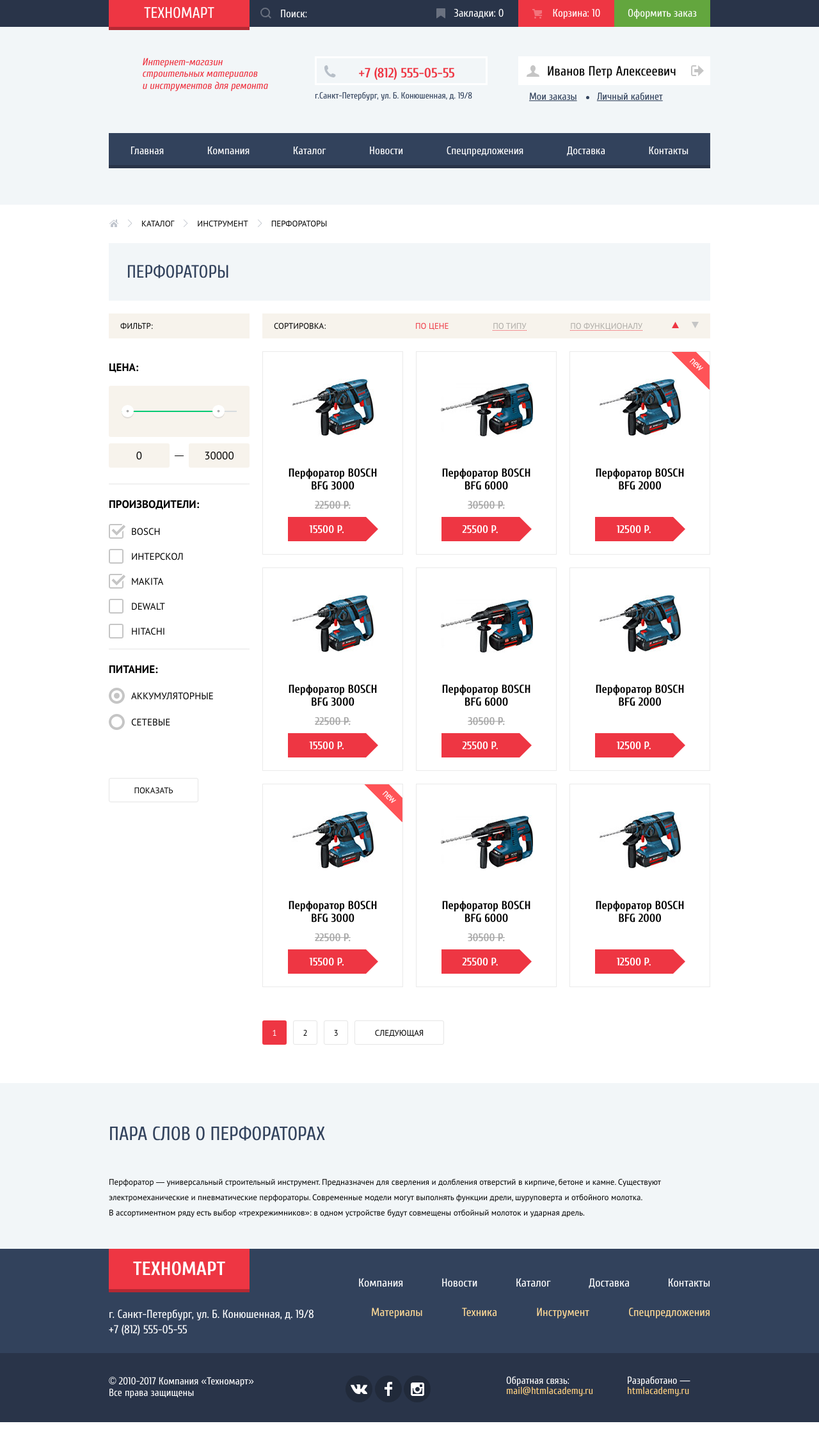
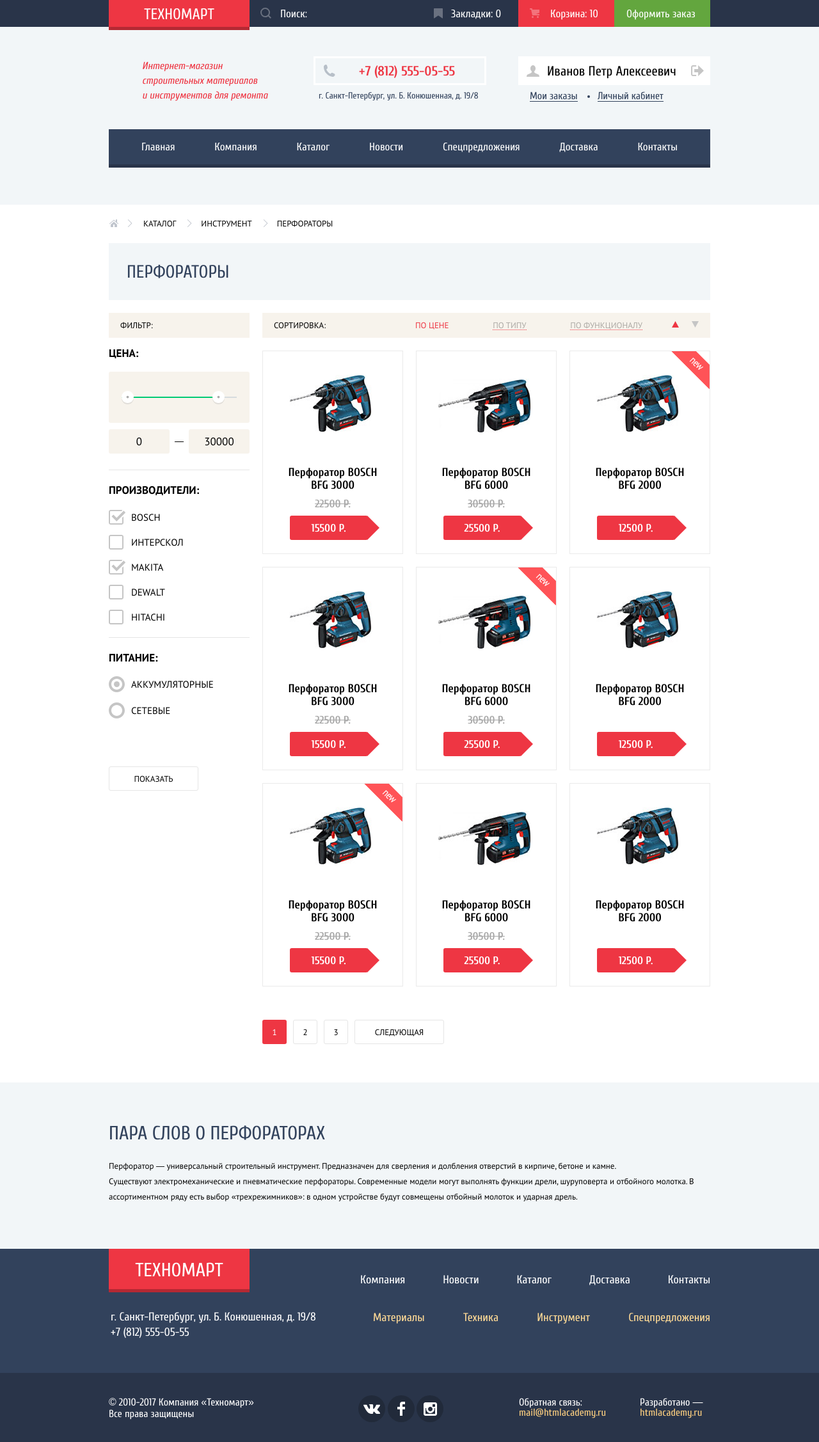
Before and after one commit to arcticstormx/561605-technomart, a plain HTML site: page catalog.html in a window 1280 px wide. Shown: the whole page at 64% size. Before the commit the page ends 2223 px from the top, so only its background shows below. Drawn offline with Linux system fonts and the light colour scheme.

Commit message:
Catalog page done. Almost pixel perfect.

```diff
--- a/catalog.html
+++ b/catalog.html
@@ -57,14 +57,14 @@
             и&nbsp;инструментов для ремонта
           </p>
           <div class="header-contacts">
-            <p class="header-phone">
-              <a href="tel:+78125550555">
-                <svg xmlns="http://www.w3.org/2000/svg" width="19" height="19" viewBox="0 0 19 19">
+            <div class="header-phone">
+              <a class="header-phone-self" href="tel:+78125550555">
+                <svg class="phone-icon" xmlns="http://www.w3.org/2000/svg" width="19" height="19" viewBox="0 0 19 19">
                   <path fill="#B7BFC8" d="M15.572 18.985h-.941c-4.129-.488-7.157-2.408-9.359-4.864C3.062 11.66 1.318 8.492.978 4.228V3.084c.078-.774.459-1.304.898-1.757C2.425.766 3.25.044 4.002.019c.554-.018 1.5.38 1.879.899.329.446.504 1.339.656 2.003.154.671.505 1.643.408 2.289-.148 1.007-1.487 1.434-1.879 2.166 1.307 3.135 3.443 5.439 6.293 7.031.715-.392 1.346-1.572 2.332-1.595.359-.009.818.178 1.184.286.402.121.75.275 1.104.408.596.224 1.648.521 2.004 1.021.365.513.57 1.356.49 1.879-.164 1.041-1.879 2.197-2.901 2.579z" /></svg>
                 +7 (812) 555-05-55
               </a>
-            </p>
-            <p class="header-address">г.Санкт-Петербург, ул. Б. Конюшенная, д. 19/8</p>
+            </div>
+            <span class="header-address">г. Санкт-Петербург, ул. Б. Конюшенная, д. 19/8</span>
           </div>
           <div class="header-user header-user-logged">
             <a class="header-user-name">
@@ -100,8 +100,8 @@
   <main class="catalog-main">
     <div class="container">
       <ol class="breadcrumbs">
-        <li>
-          <a href="index.html">
+        <li class="breadcrumbs-item">
+          <a class="breadcrumbs-link" href="index.html">
             <svg xmlns="http://www.w3.org/2000/svg" width="15" height="12" viewBox="0 0 15 12">
               <g fill="#C1C6CE">
                 <path d="M3 8v4h4V8h2v4h4V8L8 3.516z" />
@@ -111,11 +111,15 @@
             <span class="visually-hidden">Главная</span>
           </a>
         </li>
-        <li>
-          <a href="#">Каталог</a>
+        <li class="breadcrumbs-item">
+          <a class="breadcrumbs-link" href="#">Каталог</a>
         </li>
-        <li><a href="#">Инструмент</a></li>
-        <li class="breadcrumbs-current"><a href="#">Перфораторы</a></li>
+        <li class="breadcrumbs-item">
+          <a class="breadcrumbs-link" href="#">Инструмент</a>
+        </li>
+        <li class="breadcrumbs-item breadcrumbs-current">
+          <a class="breadcrumbs-link" href="#">Перфораторы</a>
+        </li>
       </ol>
       <div class="catalog-title-container">
         <h1 class="catalog-title">Перфораторы</h1>
@@ -346,7 +350,7 @@
               <button type="button" class="catalog-item-btn catalog-item-btn-bookmark">В закладки</button>
             </div>
             </li>
-            <li class="catalog-item">
+            <li class="catalog-item new-flag">
               <a href="item.html" class="catalog-item-img-link">
                 <img class="catalog-item-img" src="img/BFG-6000.jpg" alt="Перфоратор BOSCH BFG 6000">
               </a>
@@ -513,8 +517,9 @@
       <div class="container">
         <h2 class="catalog-category-description-title">Пара слов о перфораторах</h2>
         <p class="catalog-category-description-body">
-          Перфоратор&nbsp;&mdash; универсальный строительный инструмент. Предназначен для сверления и&nbsp;долбления отверстий в&nbsp;кирпиче, бетоне и&nbsp;камне.
-          Существуют электромеханические и&nbsp;пневматические перфораторы. Современные модели могут выполнять функции дрели, шуруповерта и&nbsp;отбойного молотка. В&nbsp;ассортиментном ряду есть выбор &laquo;трехрежимников&raquo;: в&nbsp;одном устройстве будут совмещены отбойный молоток и&nbsp;ударная дрель.
+          Перфоратор&nbsp;&mdash; универсальный строительный инструмент. Предназначен для сверления и&nbsp;долбления отверстий в&nbsp;кирпиче, бетоне и&nbsp;камне. <br>
+          Существуют электромеханические и&nbsp;пневматические перфораторы. Современные модели могут выполнять функции дрели, шуруповерта и&nbsp;отбойного молотка. В <br>
+          ассортиментном ряду есть выбор &laquo;трехрежимников&raquo;: в&nbsp;одном устройстве будут совмещены отбойный молоток и&nbsp;ударная дрель.
         </p>
       </div>
     </section>
@@ -530,11 +535,11 @@
             <a class="footer-logo">Техномарт</a>
           </div>
           <ul class="footer-pages-nav">
-            <li><a class="footer-pages-link" href="">Компания</a></li>
-            <li><a class="footer-pages-link" href="">Новости</a></li>
-            <li><a class="footer-pages-link" href="catalog.html">Каталог</a></li>
-            <li><a class="footer-pages-link" href="">Доставка</a></li>
-            <li><a class="footer-pages-link" href="">Контакты</a></li>
+            <li class="footer-pages-nav-item"><a class="footer-pages-link" href="">Компания</a></li>
+            <li class="footer-pages-nav-item"><a class="footer-pages-link" href="">Новости</a></li>
+            <li class="footer-pages-nav-item"><a class="footer-pages-link" href="catalog.html">Каталог</a></li>
+            <li class="footer-pages-nav-item"><a class="footer-pages-link" href="">Доставка</a></li>
+            <li class="footer-pages-nav-item"><a class="footer-pages-link" href="">Контакты</a></li>
           </ul>
         </div>
         <div class="footer-top-lower">
@@ -543,10 +548,10 @@
             +7 (812) 555-05-55
           </p>
           <ul class="footer-categories-nav">
-            <li><a class="footer-categories-link" href="materials.html">Материалы</a></li>
-            <li><a class="footer-categories-link" href="electronics.html">Техника</a></li>
-            <li><a class="footer-categories-link" href="instruments.html">Инструмент</a></li>
-            <li><a class="footer-categories-link" href="specials.html">Спецпредложения</a></li>
+            <li class="footer-categories-nav-item"><a class="footer-categories-link" href="materials.html">Материалы</a></li>
+            <li class="footer-categories-nav-item"><a class="footer-categories-link" href="electronics.html">Техника</a></li>
+            <li class="footer-categories-nav-item"><a class="footer-categories-link" href="instruments.html">Инструмент</a></li>
+            <li class="footer-categories-nav-item"><a class="footer-categories-link" href="specials.html">Спецпредложения</a></li>
           </ul>
         </div>
       </div>
--- a/css/stylesheet.css
+++ b/css/stylesheet.css
@@ -178,8 +178,8 @@ a {
 	color: #ffffff;
 	font-family: 'Cuprum', 'Arial', sans-serif;
 	font-size: 24px;
+  line-height: 1;
 	text-transform: uppercase;
-	text-align: center;
 	background-color: #ee3643;
 }
 
@@ -218,8 +218,8 @@ background-color: #b52933;
 .main-header .logo-self {
   display: flex;
   flex-grow: 1;
-  align-items: center;
   justify-content: center;
+  padding-top: 11px;
 }
 
 .search-header {
@@ -303,8 +303,10 @@ background-color: #b52933;
 .user-nav-btn {
   display: flex;
   flex-grow: 1;
-  justify-content: center;
-  align-items: center;
+  padding: 12.5px 0 12.5px 18px;
+  line-height: 1;
+  /*justify-content: center;*/
+  /*align-items: center;*/
 }
 
 .user-nav-btn:hover {
@@ -347,6 +349,7 @@ background-color: #b52933;
 
 
 .btn-order {
+  padding-left: 19px;
 	background-color: #63a63e;
 }
 
@@ -359,48 +362,60 @@ background-color: #b52933;
 }
 
 .header-mid {
-	margin-bottom: 44px;
+  margin-bottom: 25px;
 }
 
 .motto {
 	color: #ee3643;
 	font-family: 'Cuprum', 'Arial', sans-serif;
 	font-size: 16px;
+  line-height: 23px;
 	font-style: italic;
 	width: 200px;
-	margin-top: 0;
+	margin-top: 4px;
 	margin-left: 52px;
-	margin-right: 70px;
-}
-
-.header-mid .header-phone {
+	margin-right: 68px;
+}
+
+.header-contacts {
+  position: relative;
+}
+
+.header-phone {
+  display: flex;
 	border: 3px solid #ffffff;
-	padding: 11px 0;
-	line-height: 0px;
-	text-align: center;
-	margin-top: 0;
 	width: 270px;
 	height: 45px;
-	padding-right: 47px;
-}
-
-.header-mid .header-phone a {
-	color: #ee3643;
+}
+
+.header-phone-self {
+  position: relative;
+  width: 100%;
+  padding-top: 10px;
+  padding-left: 68px;
 	font-family: 'Cuprum', 'Arial', sans-serif;
 	font-weight: 700;
 	font-size: 21px;
-}
-
-.header-mid .header-phone svg {
-	margin-left: 10px;
-	margin-right: 30px;
-}
-
-.header-mid .header-address {
+  line-height: 1;
+	color: #ee3643;
+}
+
+.header-phone .phone-icon {
+  position: absolute;
+  width: 19px;
+  height: 19px;
+  top: 10px;
+  left: 12px;
+}
+
+.header-address {
+  position: absolute;
+  top: 55px;
+  left: 8px;
 	color: #32425c;
 	font-family: 'Cuprum', 'Arial', sans-serif;
 	font-size: 14px;
-	line-height: 0px;
+	line-height: 1;
 }
 
 .header-user {
@@ -460,8 +475,8 @@ background-color: #b52933;
 
 .user-account-nav {
   position: absolute;
-  left: 17px;
-  bottom: -27.4px;
+  left: 18px;
+  bottom: -26.4px;
 }
 
 .user-account-btn {
@@ -470,7 +485,7 @@ background-color: #b52933;
   font-size: 16px;
   line-height: 1;
   color: #32425c;
-  text-decoration: underline;
+  border-bottom: 1px solid #32425c;
 }
 
 .user-account-btn:first-child {
@@ -480,10 +495,10 @@ background-color: #b52933;
 .user-account-btn:first-child::before {
   position: absolute;
   content: '';
-  width: 5px;
-  height: 5px;
-  top: 7.1px;
-  right: -19px;
+  width: 4px;
+  height: 4px;
+  top: 7.6px;
+  left: 90px;
   background-color: #32425c;
   border-radius: 50%;
 }
@@ -491,10 +506,13 @@ background-color: #b52933;
 .user-account-btn:hover,
 .user-account-btn:focus {
   color: #ee3643;
+  border-bottom: 1px solid #ee3643;
+
 }
 
 .user-account-btn:active {
   color: rgba(50, 66, 92, 0.3);
+  border-bottom: 1px solid rgba(50, 66, 92, 0.3);
 }
 
 .header-mid .header-user-btn:first-child {
@@ -557,15 +575,15 @@ background-color: #b52933;
 }
 
 .site-navigation {
-	padding: 0;
+	padding: 0 20px;
 	margin: 0;
 	display: flex;
 	justify-content: space-around;
 	width: 100%;
 	background-color: #32425c;
-	height: 55px;
+	height: 60px;
 	font-size: 17px;
-	line-height: 55px;
+  line-height: 1;
 	border-bottom: 5px solid #293449;
 }
 
@@ -577,6 +595,7 @@ background-color: #b52933;
 .site-navigation-link {
   display: flex;
   justify-content: center;
+  align-items: center;
   flex-grow: 1;
 	color:#ffffff;
 	text-decoration: none;
@@ -1061,6 +1080,11 @@ background-color: #b52933;
   margin-bottom: 48px;
 }
 
+.catalog-item-img {
+  margin-right: 8px;
+  margin-bottom: 5px;
+}
+
 .catalog-item-container {
   display: flex;
   flex-flow: column;
@@ -1115,12 +1139,16 @@ background-color: #b52933;
   display: flex;
   justify-content: center;
   align-items: center;
+
   width: 122px;
-
   height: 38px;
+
+  margin-bottom: 1px;
+  margin-left: 6px;
   margin-right: 19px;
 
   color: #fff;
+  border-radius: 3px;
   background-color: #ee3643;
 }
 
@@ -1128,7 +1156,7 @@ background-color: #b52933;
   position: absolute;
   content: '';
   top: 0;
-  right: -38px;
+  right: -37px;
   border: 19px solid transparent;
   border-left-color: #ee3643;
 }
@@ -1627,20 +1655,22 @@ background-color: #b52933;
   list-style: none;
 }
 
-.breadcrumbs li {
+.breadcrumbs-item {
   position: relative;
-
-  display: flex;
-
-  margin-right: 36px;
-}
-
-.breadcrumbs li::before {
+  display: flex;
+  margin-right: 39px;
+}
+
+.breadcrumbs-item:first-child::before {
+  right: -22px;
+}
+
+.breadcrumbs-item::before {
   content: "";
 
   position: absolute;
   top: 0;
-  right: -22px;
+  right: -25px;
 
   width: 8px;
   height: 12px;
@@ -1648,11 +1678,11 @@ background-color: #b52933;
   background: no-repeat center / contain url("../img/icon-right-small.svg");
 }
 
-.breadcrumbs li:last-child::before {
+.breadcrumbs-item:last-child::before {
   display: none;
 }
 
-.breadcrumbs a {
+.breadcrumbs-link {
   font-size: 13px;
   line-height: 1;
   font-family: 'PT Sans', 'Arial', sans-serif;
@@ -1667,7 +1697,7 @@ background-color: #b52933;
   display: flex;
   align-items: center;
 
-  height: 90px;
+  height: 89px;
 
   margin-bottom: 20px;
   padding-left: 28px;
@@ -1826,6 +1856,7 @@ background-color: #b52933;
 }
 
 .range-title {
+  margin-top: -4px;
   margin-bottom: 20px;
 }
 
@@ -1952,6 +1983,10 @@ background-color: #b52933;
   margin-bottom: 16px;
 }
 
+.filter-main-brands .input-container:last-child {
+  margin-bottom: 20px;
+}
+
 .filter-main-brands label {
   position: relative;
 
@@ -2220,7 +2255,7 @@ background-color: #b52933;
   flex-direction: column;
 
   padding-top: 65px;
-  padding-bottom: 31px;
+  padding-bottom: 69px;
 
   background-color: #f2f6f8;
 }
@@ -2232,7 +2267,7 @@ background-color: #b52933;
 
 .catalog-category-description-title {
   margin: 0;
-  margin-bottom: 35px;
+  margin-bottom: 24px;
 
   font-size: 30px;
   line-height: 1;
@@ -2245,6 +2280,9 @@ background-color: #b52933;
 }
 
 .catalog-category-description-body {
+  margin-top: 0;
+  margin-bottom: 0;
+
   font-size: 13px;
   line-height: 24px;
   font-weight: 400;
@@ -2264,6 +2302,7 @@ background-color: #b52933;
 
 .footer-top {
   display: flex;
+  padding-bottom: 27px;
 
   font-size: 18px;
   line-height: 1;
@@ -2285,7 +2324,7 @@ background-color: #b52933;
   flex-direction: row;
   justify-content: space-between;
 
-  margin-bottom: 28px;
+  margin-bottom: 32px;
 }
 
 .footer-logo-container {
@@ -2321,9 +2360,11 @@ background-color: #b52933;
 
   height: 100%;
 
+  padding-top: 5px;
+
   font-size: 30px;
   line-height: 1;
-  font-weight: 700;
+  font-weight: 400;
 
   color: #fff;
 
@@ -2337,13 +2378,15 @@ background-color: #b52933;
 
   margin: 0;
   padding: 0;
+  padding-left: 3px;
 
   list-style: none;
 }
 
-.footer-pages-nav li {
+.footer-pages-nav-item {
   display: flex;
   align-items: flex-end;
+  padding-bottom: 5px;
 }
 
 .footer-pages-link {
@@ -2370,6 +2413,7 @@ background-color: #b52933;
   flex: 0 1 330px;
 
   margin: 0;
+  padding-left: 3px;
 
   font-size: 18px;
   line-height: 24px;
@@ -2382,10 +2426,12 @@ background-color: #b52933;
 
   margin: 0;
   padding: 0;
-}
-
-.footer-categories-nav li {
-  display: flex;
+  padding-left: 3px;
+}
+
+.footer-categories-nav-item {
+  display: flex;
+  padding-top: 4px;
 }
 
 .footer-categories-link {
@@ -2416,7 +2462,8 @@ background-color: #b52933;
   flex: 0 1 230px;
 
   margin: 0;
-  margin-right: 140px;
+  margin-right: 160px;
+  margin-top: 2px;
 
   font-size: 16px;
   line-height: 18px;
@@ -2464,6 +2511,7 @@ background-color: #b52933;
 .footer-copyright-link {
   display: flex;
   flex-direction: column;
+  margin-top: 3px;
 }
 
 .footer-feedback {
@@ -2538,8 +2586,8 @@ background-color: #b52933;
 }
 
 .modal-map .modal-close {
-  top: 0;
-  right: -50px;
+  top: 9px;
+  right: 9px;
 }
 
 .modal-show {
```
Also changed, not shown: index.html (+1 -1 lines), img/big-map-8bit.png (added), img/map-big.jpg (added).
